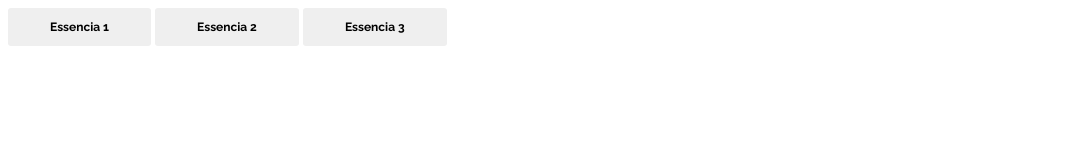
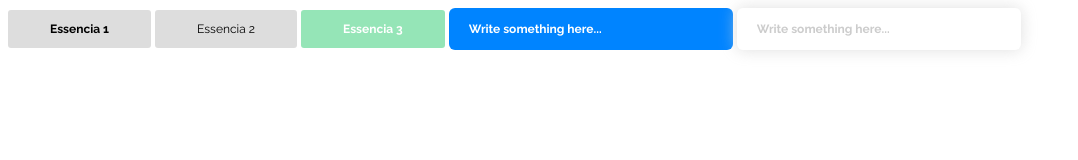
Before and after one commit to essencia-ui/essencia-ui, a plain HTML site: page index.html in a window 1280 px wide. Shown: the whole page, without its empty margins (0-1078 px from the left). Drawn offline with nearby package versions, Linux system fonts and the light colour scheme; files that its build step writes are made by us from their sources.

Commit message:
Criação de inputs de texto

```diff
--- a/index.html
+++ b/index.html
@@ -11,9 +11,12 @@
 
 <body>
   <div>
-    <button class="ess rounded-s3 bg-essencial-blue1 light-essencial-blue1-hover font-bold">Essencia 1</button>
-    <button class="ess rounded-s3 bg-essencial-blue2 light-essencial-blue2-hover font-bold">Essencia 2</button>
-    <button class="ess rounded-s3 bg-essencial-blue3 light-essencial-blue3-hover font-bold">Essencia 3</button>
+    <button class="ess rounded-s3">Essencia 1</button>
+    <button class="ess rounded-s3 font-regular">Essencia 2</button>
+    <button class="ess rounded-s3 bg-green light-green-hover" disabled>Essencia 3</button>
+
+    <input class="ess rounded-s6 bg-blue" type="text" placeholder="Write something here..." />
+    <input class="ess rounded-s6 bg-flat-blue" type="text" placeholder="Write something here..." />
   </div>
 </body>
 
--- a/scss/_button.scss
+++ b/scss/_button.scss
@@ -6,20 +6,19 @@ input[type="submit"].ess {
   border: none;
   outline: none;
   cursor: pointer;
+  font-size: 12px;
+  font-weight: 700;
+  overflow: visible;
   padding: 12px 42px;
-  font-size: 12px;
-  // font-weight: 700;
-  overflow: visible;
-  text-align: center;
   line-height: normal;
-  // background: #DDDDDD;
+  text-align: justify;
+  background: #DDDDDD;
   display: inline-block;
   -webkit-appearance: none;
   transition: 100ms all ease-in;
   -webkit-font-smoothing: inherit;
   -moz-osx-font-smoothing: inherit;
   font-family: 'Raleway', sans-serif;
-  text-align: justify;
 }
 
 button.ess:disabled,
--- a/scss/_colors.scss
+++ b/scss/_colors.scss
@@ -17,41 +17,82 @@ $colors: (
 };
 
 @each $name, $hex in $colors {
-  .ess.font-#{$name} {
+  html .ess.font-#{$name} {
     color: color($name) !important;
   }
 }
 
 @each $name, $hex in $colors {
-  .ess.bg-#{$name} {
+  html .ess.bg-#{$name} {
     color: #FFFFFF;
     background: color($name);
+  }
+
+  html input[type=text].ess.bg-#{$name} {
+    border: none;
+    color: #FFFFFF;
+  }
+
+  html input[type=text].ess.bg-#{$name}::placeholder {
+    color: #FFFFFF;
+  }
+
+  html input[type=text].ess.bg-#{$name}:focus {
+    box-shadow: 0px 0px 16px rgba($hex, 0.6);
   }
 }
 
 @each $name, $hex in $colors {
-  .ess.bg-flat-#{$name} {
+  html .ess.bg-flat-#{$name} {
     color: color($name);
     background: transparent;
+  }
+
+  html input[type=text].ess.bg-flat-#{$name} {
+    border: none;
+    color: color($name);
+    box-shadow: 0px 0px 16px rgba(#D7D7D7, 0.8);
+  }
+
+  html input[type=text].ess.bg-flat-#{$name}:focus {
+    box-shadow: 0px 4px 24px rgba(#D7D7D7, 0.8);
   }
 }
 
 @each $name, $hex in $colors {
-  .ess.bg-border-#{$name} {
+  html .ess.bg-border-#{$name} {
     color: color($name);
     background: transparent;
-    border: solid 1px color($name) !important;
+    border: solid 1px color($name);
+  }
+
+  html input[type=text].ess.bg-border-#{$name} {
+    color: #A1A1A1;
+    border: 1px solid #CCCCCC;
+  }
+
+  html input[type=text].ess.bg-border-#{$name}:focus {
+    color: color($name);
+    background: transparent;
+    border: solid 1px color($name);
   }
 }
 
 @each $name, $hex in $colors {
-  .ess.light-#{$name} {
-    box-shadow: 0px 4px 16px rgba($hex, 0.5);
+  html .ess.light-#{$name} {
+    box-shadow: 0px 0px 16px rgba($hex, 0.6);
   }
 }
 
 @each $name, $hex in $colors {
-  .ess.light-#{$name}-hover:hover {
-    box-shadow: 0px 4px 16px rgba($hex, 0.5);
+  html .ess.light-#{$name}-hover:hover {
+    box-shadow: 0px 0px 16px rgba($hex, 0.6);
   }
 }
+
+@each $name, $hex in $colors {
+  html .ess.light-#{$name}-focus:focus {
+    border: none;
+    box-shadow: 0px 0px 16px rgba($hex, 0.6);
+  }
+}
--- a/scss/_input-text.scss
+++ b/scss/_input-text.scss
@@ -0,0 +1,29 @@
+input[type="text"].ess {
+  margin: 0;
+  outline: none;
+  font-size: 12px;
+  color: #A1A1A1;
+  min-height: 42px;
+  min-width: 284px;
+  font-weight: 700;
+  padding: 0px 20px;
+  overflow: visible;
+  text-align: justify;
+  line-height: normal;
+  display: inline-block;
+  -webkit-appearance: none;
+  border: 1px solid #CCCCCC;
+  transition: 100ms all ease-in;
+  -webkit-font-smoothing: inherit;
+  -moz-osx-font-smoothing: inherit;
+  font-family: 'Raleway', sans-serif;
+}
+
+input[type="text"].ess::placeholder {
+  color: #CCCCCC;
+}
+
+input[type="text"].ess:disabled {
+  opacity: .5;
+  cursor: not-allowed;
+}
--- a/scss/_shapes.scss
+++ b/scss/_shapes.scss
@@ -9,12 +9,12 @@ $corners: (
   @return map-get($corners, $size);
 };
 
-.ess.pill {
+html .ess.pill {
   border-radius: 9999px;
 }
 
 @each $corner, $size in $corners {
-  .ess.rounded-#{$corner} {
+  html .ess.rounded-#{$corner} {
     border-radius: corner($corner);
   }
 }
--- a/scss/_typography.scss
+++ b/scss/_typography.scss
@@ -10,7 +10,7 @@ $weights: (
 };
 
 @each $name, $weight in $weights {
-  .ess.font-#{$name} {
+  html .ess.font-#{$name} {
     font-weight: wiegth($name);
   }
 }
--- a/scss/main.scss
+++ b/scss/main.scss
@@ -1,6 +1,13 @@
 @import url('https://fonts.googleapis.com/css?family=Raleway:300,400,500,700');
 
+*, *:before, *:after {
+  -webkit-box-sizing: border-box;
+     -moz-box-sizing: border-box;
+          box-sizing: border-box;
+}
+
 @import "./button.scss";
+@import "./input-text.scss";
 @import "./colors.scss";
 @import "./shapes.scss";
 @import "./typography.scss";
```
